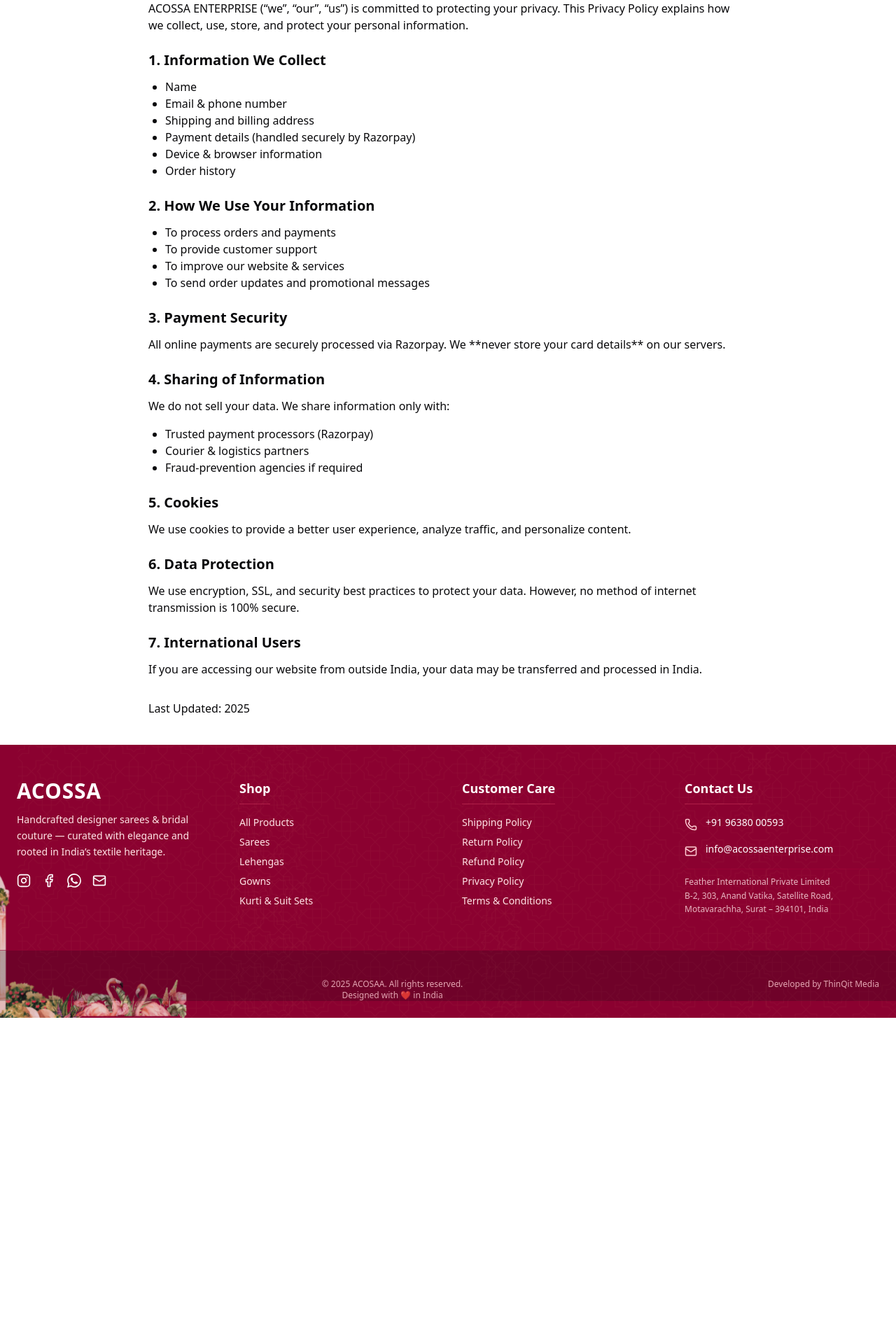
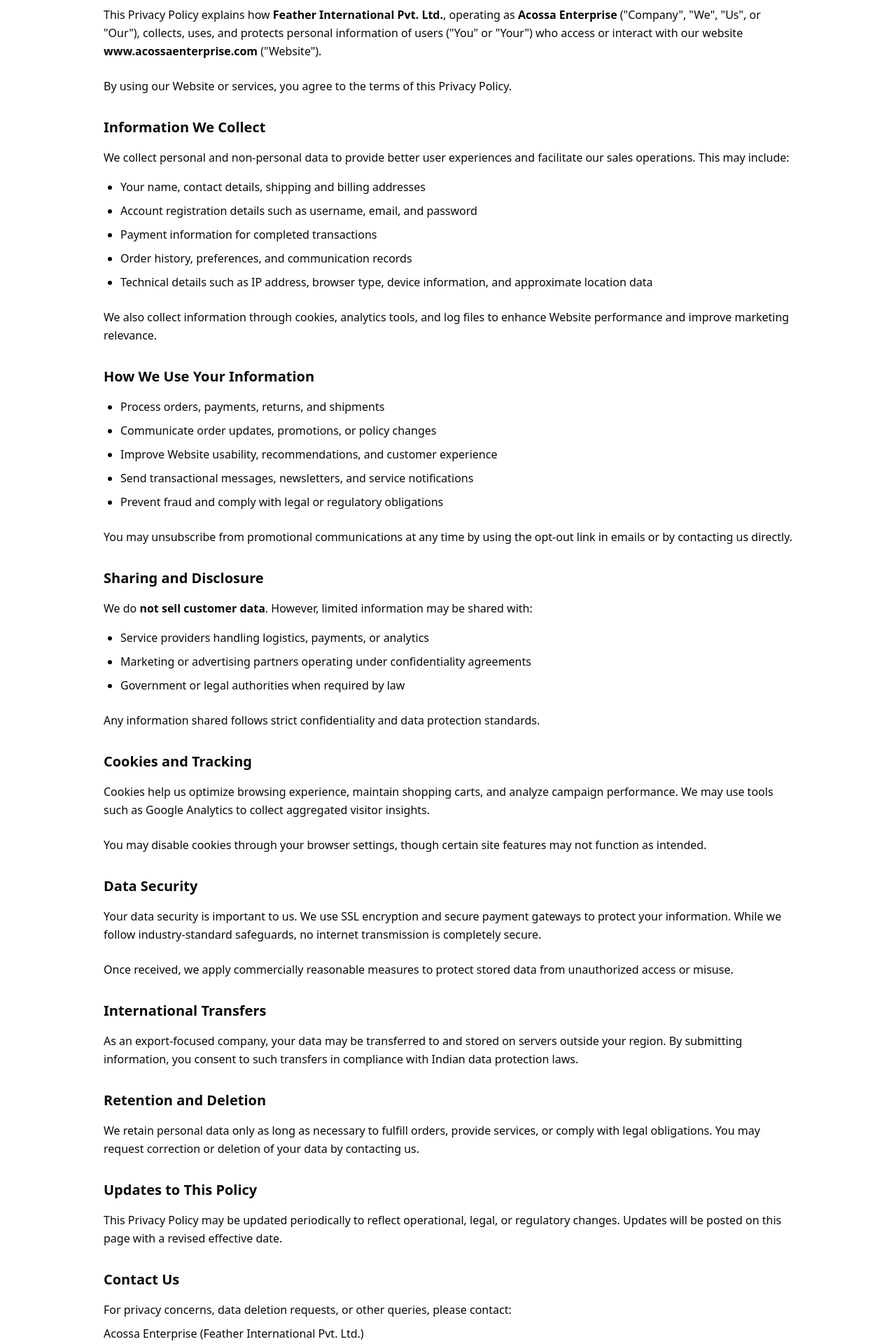
Before and after one commit to debmalya37/acossa-ecommerce, a Next.js app: page /privacy in a window 1280 px wide. Shown: the part 180-2100 px from the top of the page at 70% size. Before the commit the page ends 1634 px from the top, so only its background shows below. Built offline with nearby package versions, Linux system fonts and the light colour scheme; no server answers; the database is empty.

Commit message:
#update privacy

```diff
--- a/app/(root)/(website)/privacy/page.tsx
+++ b/app/(root)/(website)/privacy/page.tsx
@@ -2,68 +2,169 @@
 
 export default function PrivacyPolicy() {
   return (
-    <div className="max-w-4xl mx-auto py-10 px-5">
+    <div className="max-w-5xl mx-auto py-12 px-5 leading-relaxed">
       <h1 className="text-3xl font-bold mb-6">Privacy Policy</h1>
 
-      <p className="mb-4">
-        ACOSSA ENTERPRISE (“we”, “our”, “us”) is committed to protecting your
-        privacy. This Privacy Policy explains how we collect, use, store, and
-        protect your personal information.
+      <p className="mb-6">
+        This Privacy Policy explains how <strong>Feather International Pvt. Ltd.</strong>,
+        operating as <strong>Acossa Enterprise</strong> (&quot;Company&quot;, &quot;We&quot;,
+        &quot;Us&quot;, or &quot;Our&quot;), collects, uses, and protects personal information
+        of users (&quot;You&quot; or &quot;Your&quot;) who access or interact with our website{" "}
+        <strong>www.acossaenterprise.com</strong> (&quot;Website&quot;).
       </p>
 
-      <h2 className="text-xl font-semibold mt-6 mb-3">1. Information We Collect</h2>
-      <ul className="list-disc ml-6 mb-4">
-        <li>Name</li>
-        <li>Email & phone number</li>
-        <li>Shipping and billing address</li>
-        <li>Payment details (handled securely by Razorpay)</li>
-        <li>Device & browser information</li>
-        <li>Order history</li>
+      <p className="mb-8">
+        By using our Website or services, you agree to the terms of this Privacy Policy.
+      </p>
+
+      {/* -------------------------------------------------- */}
+      <h2 className="text-xl font-semibold mt-8 mb-4">
+        Information We Collect
+      </h2>
+
+      <p className="mb-4">
+        We collect personal and non-personal data to provide better user experiences
+        and facilitate our sales operations. This may include:
+      </p>
+
+      <ul className="list-disc ml-6 space-y-2 mb-6">
+        <li>Your name, contact details, shipping and billing addresses</li>
+        <li>Account registration details such as username, email, and password</li>
+        <li>Payment information for completed transactions</li>
+        <li>Order history, preferences, and communication records</li>
+        <li>
+          Technical details such as IP address, browser type, device information,
+          and approximate location data
+        </li>
       </ul>
 
-      <h2 className="text-xl font-semibold mt-6 mb-3">2. How We Use Your Information</h2>
-      <ul className="list-disc ml-6 mb-4">
-        <li>To process orders and payments</li>
-        <li>To provide customer support</li>
-        <li>To improve our website & services</li>
-        <li>To send order updates and promotional messages</li>
+      <p className="mb-6">
+        We also collect information through cookies, analytics tools, and log files
+        to enhance Website performance and improve marketing relevance.
+      </p>
+
+      {/* -------------------------------------------------- */}
+      <h2 className="text-xl font-semibold mt-8 mb-4">
+        How We Use Your Information
+      </h2>
+
+      <ul className="list-disc ml-6 space-y-2 mb-6">
+        <li>Process orders, payments, returns, and shipments</li>
+        <li>Communicate order updates, promotions, or policy changes</li>
+        <li>Improve Website usability, recommendations, and customer experience</li>
+        <li>Send transactional messages, newsletters, and service notifications</li>
+        <li>Prevent fraud and comply with legal or regulatory obligations</li>
       </ul>
 
-      <h2 className="text-xl font-semibold mt-6 mb-3">3. Payment Security</h2>
-      <p className="mb-4">
-        All online payments are securely processed via Razorpay. We **never
-        store your card details** on our servers.
+      <p className="mb-6">
+        You may unsubscribe from promotional communications at any time by using
+        the opt-out link in emails or by contacting us directly.
       </p>
 
-      <h2 className="text-xl font-semibold mt-6 mb-3">4. Sharing of Information</h2>
+      {/* -------------------------------------------------- */}
+      <h2 className="text-xl font-semibold mt-8 mb-4">
+        Sharing and Disclosure
+      </h2>
+
       <p className="mb-4">
-        We do not sell your data. We share information only with:
+        We do <strong>not sell customer data</strong>. However, limited information may
+        be shared with:
       </p>
-      <ul className="list-disc ml-6 mb-4">
-        <li>Trusted payment processors (Razorpay)</li>
-        <li>Courier & logistics partners</li>
-        <li>Fraud-prevention agencies if required</li>
+
+      <ul className="list-disc ml-6 space-y-2 mb-6">
+        <li>Service providers handling logistics, payments, or analytics</li>
+        <li>Marketing or advertising partners operating under confidentiality agreements</li>
+        <li>Government or legal authorities when required by law</li>
       </ul>
 
-      <h2 className="text-xl font-semibold mt-6 mb-3">5. Cookies</h2>
-      <p className="mb-4">
-        We use cookies to provide a better user experience, analyze traffic,
-        and personalize content.
+      <p className="mb-6">
+        Any information shared follows strict confidentiality and data protection
+        standards.
       </p>
 
-      <h2 className="text-xl font-semibold mt-6 mb-3">6. Data Protection</h2>
-      <p className="mb-4">
-        We use encryption, SSL, and security best practices to protect your
-        data. However, no method of internet transmission is 100% secure.
+      {/* -------------------------------------------------- */}
+      <h2 className="text-xl font-semibold mt-8 mb-4">
+        Cookies and Tracking
+      </h2>
+
+      <p className="mb-6">
+        Cookies help us optimize browsing experience, maintain shopping carts,
+        and analyze campaign performance. We may use tools such as Google Analytics
+        to collect aggregated visitor insights.
       </p>
 
-      <h2 className="text-xl font-semibold mt-6 mb-3">7. International Users</h2>
-      <p className="mb-4">
-        If you are accessing our website from outside India, your data may be
-        transferred and processed in India.
+      <p className="mb-6">
+        You may disable cookies through your browser settings, though certain site
+        features may not function as intended.
       </p>
 
-      <p className="mt-8">Last Updated: {new Date().getFullYear()}</p>
+      {/* -------------------------------------------------- */}
+      <h2 className="text-xl font-semibold mt-8 mb-4">
+        Data Security
+      </h2>
+
+      <p className="mb-6">
+        Your data security is important to us. We use SSL encryption and secure
+        payment gateways to protect your information. While we follow
+        industry-standard safeguards, no internet transmission is completely secure.
+      </p>
+
+      <p className="mb-6">
+        Once received, we apply commercially reasonable measures to protect stored
+        data from unauthorized access or misuse.
+      </p>
+
+      {/* -------------------------------------------------- */}
+      <h2 className="text-xl font-semibold mt-8 mb-4">
+        International Transfers
+      </h2>
+
+      <p className="mb-6">
+        As an export-focused company, your data may be transferred to and stored
+        on servers outside your region. By submitting information, you consent
+        to such transfers in compliance with Indian data protection laws.
+      </p>
+
+      {/* -------------------------------------------------- */}
+      <h2 className="text-xl font-semibold mt-8 mb-4">
+        Retention and Deletion
+      </h2>
+
+      <p className="mb-6">
+        We retain personal data only as long as necessary to fulfill orders,
+        provide services, or comply with legal obligations. You may request
+        correction or deletion of your data by contacting us.
+      </p>
+
+      {/* -------------------------------------------------- */}
+      <h2 className="text-xl font-semibold mt-8 mb-4">
+        Updates to This Policy
+      </h2>
+
+      <p className="mb-6">
+        This Privacy Policy may be updated periodically to reflect operational,
+        legal, or regulatory changes. Updates will be posted on this page with
+        a revised effective date.
+      </p>
+
+      {/* -------------------------------------------------- */}
+      <h2 className="text-xl font-semibold mt-8 mb-4">
+        Contact Us
+      </h2>
+
+      <p className="mb-2">
+        For privacy concerns, data deletion requests, or other queries, please contact:
+      </p>
+
+      <p className="font-medium">
+        Acossa Enterprise (Feather International Pvt. Ltd.)
+      </p>
+      <p>Email: info@acossaenterprise.com</p>
+      <p>Phone / WhatsApp: +91-9638000593</p>
+
+      <p className="mt-10 text-sm text-gray-500">
+        Last Updated: {new Date().getFullYear()}
+      </p>
     </div>
   );
 }
```
